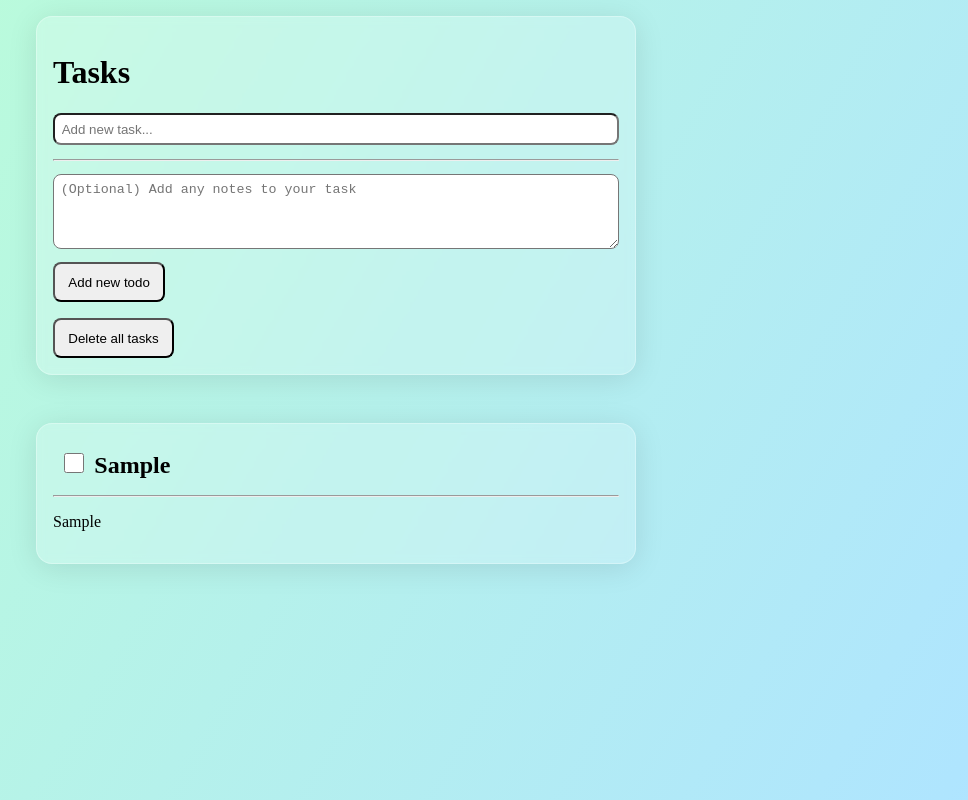
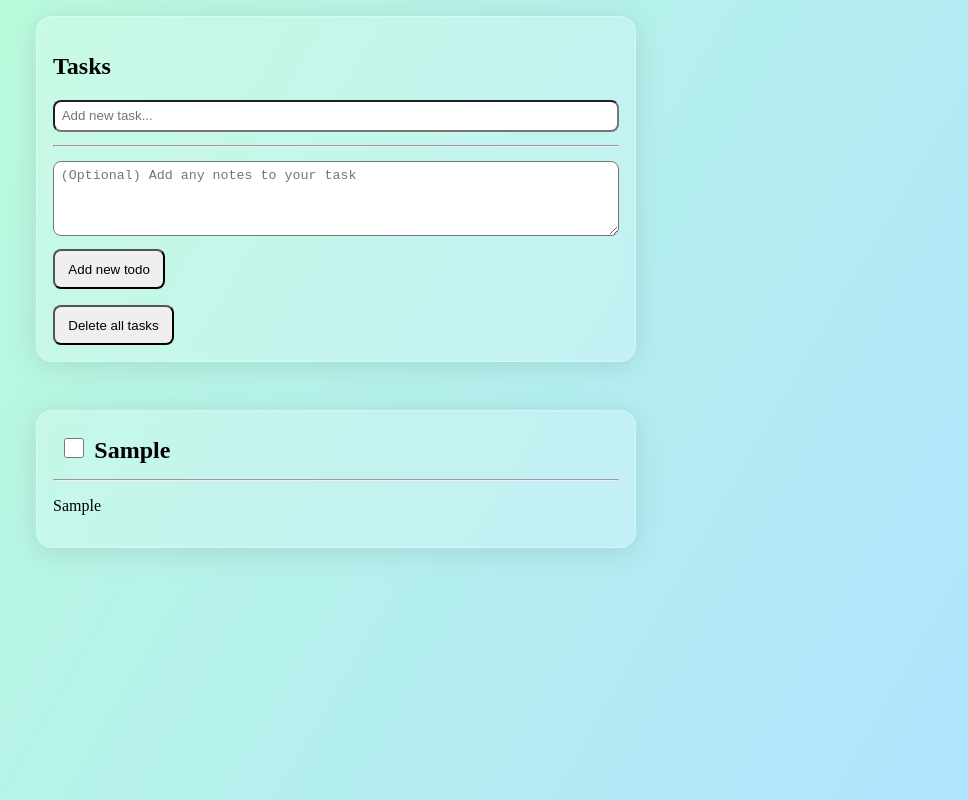
Before and after one commit to vokenny/todo-list, a website built with webpack: page src/index.html in a window 1280 px wide. Both pictures are taken after typing "Sample", "Sample" into the empty fields and a click on the button "Add new todo". Shown: the whole page, without its empty margins (304-1272 px from the left). Built offline with nearby package versions, Linux system fonts and the light colour scheme.

Commit message:
feat: change task card styling if no notes

```diff
--- a/src/modules/components/NewTaskForm/NewTaskForm.component.ts
+++ b/src/modules/components/NewTaskForm/NewTaskForm.component.ts
@@ -6,7 +6,7 @@ export default function NewTaskForm(): Node {
   const NEW_TASK_TITLE_ID: string = 'new-task-title';
   const NEW_TASK_NOTES_ID: string = 'new-task-notes';
 
-  const title: HTMLHeadingElement = document.createElement('h1');
+  const title: HTMLHeadingElement = document.createElement('h2');
   title.textContent = 'Tasks';
 
   const newTaskForm: HTMLFormElement = document.createElement('form');
@@ -16,6 +16,7 @@ export default function NewTaskForm(): Node {
   const titleInput: HTMLInputElement = document.createElement('input');
   titleInput.id = NEW_TASK_TITLE_ID;
   titleInput.type = 'text';
+  titleInput.maxLength = 20;
   titleInput.placeholder = 'Add new task...';
 
   const rule: HTMLHRElement = document.createElement('hr');
--- a/src/modules/components/NewTaskForm/new-task-form-style.css
+++ b/src/modules/components/NewTaskForm/new-task-form-style.css
@@ -1,5 +1,9 @@
 .new-task-form {
   padding-bottom: 1em;
+}
+
+.new-task-form > h1 {
+  margin-top: 0;
 }
 
 .new-task-form > * {
--- a/src/modules/components/TaskCard/TaskCard.component.ts
+++ b/src/modules/components/TaskCard/TaskCard.component.ts
@@ -39,6 +39,8 @@ export function TaskCard({
   taskNotes.classList.add('task-notes');
   taskNotes.textContent = notes;
 
-  taskCard.append(checkbox, taskHeading, rule, taskNotes);
+  notes
+    ? taskCard.append(checkbox, taskHeading, rule, taskNotes)
+    : taskCard.append(checkbox, taskHeading);
   return taskCard;
 }
--- a/src/modules/components/TaskCard/task-card-style.css
+++ b/src/modules/components/TaskCard/task-card-style.css
@@ -5,8 +5,7 @@
 }
 
 .task-title {
-  margin-top: 0.5em;
-  margin-bottom: 0.3em;
+  margin: 0.3em 0;
   display: inline-block;
 }
 
```
